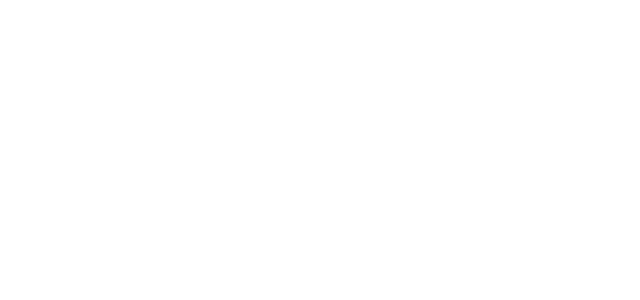
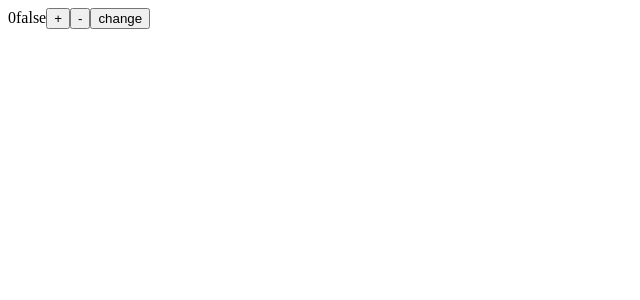
Before and after one commit to minki3/typescript-practice, a React (Create React App) app: page /redux in a window 1280 px wide. Before the commit this address had no page. Shown: the top 300 px of the page, without its empty margins (0-640 px from the left). Built offline with nearby package versions, Linux system fonts and the light colour scheme.

Commit message:
typescript redux/toolkit practice

```diff
--- a/package.json
+++ b/package.json
@@ -3,6 +3,7 @@
   "version": "0.1.0",
   "private": true,
   "dependencies": {
+    "@reduxjs/toolkit": "^1.9.2",
     "@testing-library/jest-dom": "^5.16.5",
     "@testing-library/react": "^13.4.0",
     "@testing-library/user-event": "^13.5.0",
@@ -10,12 +11,15 @@
     "@types/node": "^16.18.12",
     "@types/react": "^18.0.27",
     "@types/react-dom": "^18.0.10",
+    "@types/react-redux": "^7.1.25",
     "@types/react-router-dom": "^5.3.3",
     "axios": "^1.3.3",
     "react": "^18.2.0",
     "react-dom": "^18.2.0",
+    "react-redux": "^8.0.5",
     "react-router-dom": "^6.8.1",
     "react-scripts": "5.0.1",
+    "redux": "^4.2.1",
     "typescript": "^4.9.5",
     "v6": "^0.0.0",
     "web-vitals": "^2.1.4"
--- a/src/Router.tsx
+++ b/src/Router.tsx
@@ -1,12 +1,14 @@
 import React from "react";
 import { BrowserRouter, Routes, Route } from "react-router-dom";
 import MainPage from "./pages/MainPage/MainPage";
+import Redux from "./pages/reudx/Redux";
 
 function Router() {
   return (
     <BrowserRouter>
       <Routes>
         <Route path="/" element=<MainPage /> />
+        <Route path="/redux" element=<Redux /> />
       </Routes>
     </BrowserRouter>
   );
--- a/src/index.css
+++ /dev/null
@@ -1,13 +0,0 @@
-body {
-  margin: 0;
-  font-family: -apple-system, BlinkMacSystemFont, 'Segoe UI', 'Roboto', 'Oxygen',
-    'Ubuntu', 'Cantarell', 'Fira Sans', 'Droid Sans', 'Helvetica Neue',
-    sans-serif;
-  -webkit-font-smoothing: antialiased;
-  -moz-osx-font-smoothing: grayscale;
-}
-
-code {
-  font-family: source-code-pro, Menlo, Monaco, Consolas, 'Courier New',
-    monospace;
-}
--- /dev/null
+++ b/src/pages/reudx/Redux.tsx
@@ -0,0 +1,34 @@
+import React from "react";
+import { useAppDispatch, useAppSelector } from "../../store/store";
+import { combinerAction } from "../../store/combineSlice";
+import booleanSlice, { booleanActions } from "../../store/booleanSlice";
+
+const Redux = () => {
+  const dispatch = useAppDispatch();
+  const count = useAppSelector((state) => state.combineSlice.curCounter);
+
+  const boolean = useAppSelector((state) => state.booleanSlice.toggletf);
+
+  const plus = () => {
+    dispatch(combinerAction.plus());
+  };
+  const minus = () => {
+    dispatch(combinerAction.minus());
+  };
+
+  const toggle = () => {
+    dispatch(booleanActions.toggle());
+  };
+
+  return (
+    <div>
+      {count}
+      {boolean ? "true" : "false"}
+      <button onClick={plus}>+</button>
+      <button onClick={minus}>-</button>
+      <button onClick={toggle}>change</button>
+    </div>
+  );
+};
+
+export default Redux;
--- /dev/null
+++ b/src/store/booleanSlice.tsx
@@ -0,0 +1,22 @@
+import { createSlice } from "@reduxjs/toolkit";
+
+interface Boolean {
+  toggletf: boolean;
+}
+
+const initialState = {
+  toggletf: false,
+} as Boolean;
+
+const boolean = createSlice({
+  name: "boolean",
+  initialState,
+  reducers: {
+    toggle: (state) => {
+      state.toggletf = !state.toggletf;
+    },
+  },
+});
+
+export default boolean.reducer;
+export const booleanActions = boolean.actions;
--- /dev/null
+++ b/src/store/combineSlice.tsx
@@ -0,0 +1,25 @@
+import { createSlice } from "@reduxjs/toolkit";
+
+interface CounterSlice {
+  curCounter: number;
+}
+
+const initialState = {
+  curCounter: 0,
+} as CounterSlice;
+
+const combineSlice = createSlice({
+  name: "combineSlice",
+  initialState,
+  reducers: {
+    plus: (state) => {
+      state.curCounter = state.curCounter + 1;
+    },
+    minus: (state) => {
+      state.curCounter = state.curCounter - 1;
+    },
+  },
+});
+
+export default combineSlice.reducer;
+export const combinerAction = combineSlice.actions;
--- /dev/null
+++ b/src/store/store.tsx
@@ -0,0 +1,19 @@
+import { configureStore } from "@reduxjs/toolkit";
+import { TypedUseSelectorHook, useDispatch, useSelector } from "react-redux";
+import combineSlice from "./combineSlice";
+import booleanSlice from "./booleanSlice";
+
+const store = configureStore({
+  reducer: {
+    combineSlice: combineSlice,
+    booleanSlice: booleanSlice,
+  },
+});
+
+export type RootState = ReturnType<typeof store.getState>;
+export type AppDispatch = typeof store.dispatch;
+
+export const useAppDispatch: () => AppDispatch = useDispatch;
+export const useAppSelector: TypedUseSelectorHook<RootState> = useSelector;
+
+export default store;
```
Also changed, not shown: src/index.tsx (+5 -3 lines), 1 other file (tests, documents, lock files or other folders).
